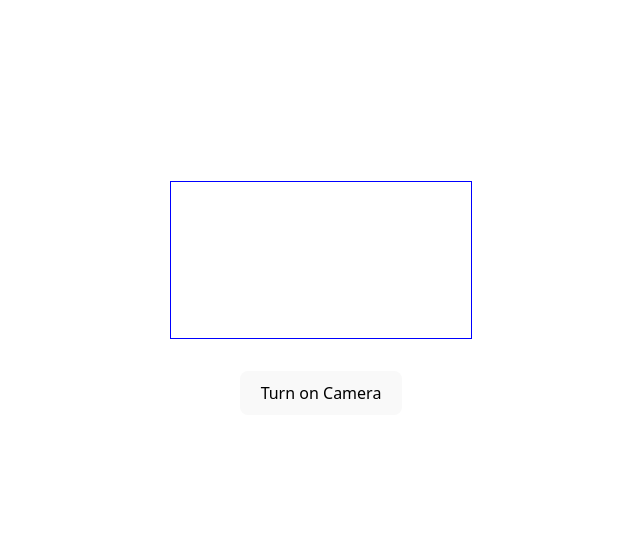
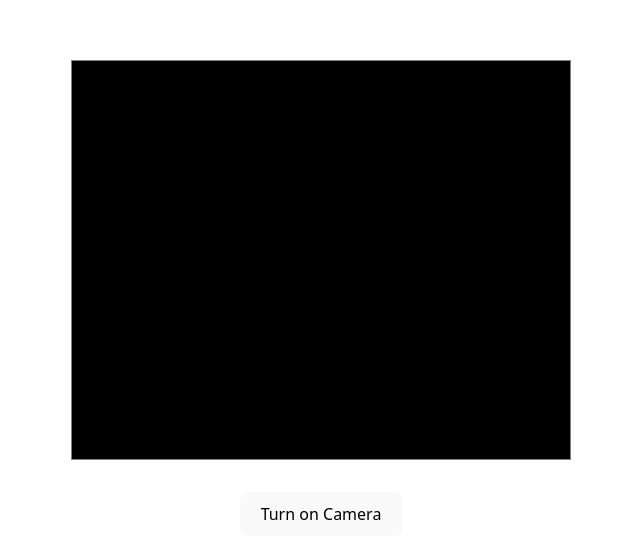
Before and after one commit to LetMeDream/FaceAPI, a React (Vite) app: page / in a window 1280 px wide. Shown: the part 102-660 px from the top of the page, without its empty margins (319-959 px from the left). Built offline with nearby package versions, Linux system fonts and the light colour scheme.

Commit message:
feat: add initial logic

```diff
--- a/src/App.jsx
+++ b/src/App.jsx
@@ -1,10 +1,114 @@
-import { useState } from 'react'
+import { useState, useEffect } from 'react'
 import './App.css'
 import CameraContainer from './components/CameraContainer/CameraContainer'
 import { Toaster, toast } from 'react-hot-toast'
+import * as faceapi from 'face-api.js'
 
 function App() {
   const [isCameraShown, setIsCameraShown] = useState(false)
+  const [faceRectangle, setFaceRectangle] = useState({
+    topLeft: { x: 0, y: 0},
+    bottomRight: { x: 0, y: 0}
+  })
+
+  /* Compare coordinates of the corners of two rectangles */
+  const areRectanglesDifferent = (rect1, rect2) => {
+    return (
+      rect1.topLeft.x !== rect2.topLeft.x ||
+      rect1.topLeft.y !== rect2.topLeft.y ||
+      rect1.bottomRight.x !== rect2.bottomRight.x ||
+      rect1.bottomRight.y !== rect2.bottomRight.y
+    )
+  }
+
+  /* Loading Models and Triggering detections */
+  useEffect(() => {
+    setTimeout(() => {
+      const video = document.getElementById('video')
+      const canvas = document.getElementById('overlay')
+      // const context = canvas.getContext('2d');
+
+      async function detect () {
+        // console here gives an array of undefined
+
+        if (video && canvas) {
+          const dims = faceapi.matchDimensions(canvas, video, true);
+
+          const fullFaceDescriptions = await faceapi.detectAllFaces(video)
+            .withFaceLandmarks()
+            .withFaceDescriptors()
+            // .withFaceExpressions()
+
+          const resizedResults = faceapi.resizeResults(fullFaceDescriptions, dims);
+
+          // context.clearRect(0, 0, canvas.width, canvas.height);
+          faceapi.draw.drawDetections(canvas, resizedResults);
+          faceapi.draw.drawFaceLandmarks(canvas, fullFaceDescriptions);
+          // faceapi.draw.drawFaceExpressions(canvas, fullFaceDescriptions, 0.05);
+
+
+          /* Storing rectangle position */
+          if (resizedResults[0]) {
+            const newFaceRectangle = {
+              topLeft: {
+                x: resizedResults[0].detection.box.topLeft.x,
+                y: resizedResults[0].detection.box.topLeft.y
+              },
+              bottomRight: {
+                x: resizedResults[0].detection.box.bottomRight.x,
+                y: resizedResults[0].detection.box.bottomRight.y
+              }
+            }
+
+            // Check if the new coordinates are different from the current ones
+            if (areRectanglesDifferent(newFaceRectangle, faceRectangle)) {
+              setFaceRectangle(newFaceRectangle)
+            }
+          } else if (areRectanglesDifferent(faceRectangle, { topLeft: { x: 0, y: 0 }, bottomRight: { x: 0, y: 0 } } )) {
+            setFaceRectangle({
+              topLeft: { x: 0, y: 0 },
+              bottomRight: { x: 0, y: 0 }
+            })
+          }
+
+          // console.log(fullFaceDescriptions)
+        }
+
+        // requestAnimationFrame(detect);
+        setTimeout(detect, 100)
+      }
+
+      if (isCameraShown) {
+
+        const MODEL_URL = "/models";
+        Promise.all([
+            faceapi.nets.ssdMobilenetv1.loadFromUri(MODEL_URL),
+            faceapi.nets.faceRecognitionNet.loadFromUri(MODEL_URL),
+            faceapi.nets.faceLandmark68Net.loadFromUri(MODEL_URL),
+            faceapi.nets.faceExpressionNet.loadFromUri(MODEL_URL)
+        ]).then(async () => {
+            detect()
+        }).catch((err) => {
+            console.log(err)
+        });
+      }
+
+
+    }, 1500)
+  }, [isCameraShown])
+
+  /* Tracking fdace rectangle */
+  useEffect(() => {
+    console.log(faceRectangle)
+  }, [
+    faceRectangle,
+    faceRectangle?.topLeft?.x,
+    faceRectangle?.topLeft?.y,
+    faceRectangle?.bottomRight?.x,
+    faceRectangle?.bottomRight?.y,
+  ])
+
+
 
   const activateCamera = async () => {
     if (!isCameraShown){
--- a/src/components/CameraContainer/CameraContainer.css
+++ b/src/components/CameraContainer/CameraContainer.css
@@ -1,8 +1,27 @@
+* {
+  margin:0;
+  box-sizing: border-box;
+}
+
 .camera-container {
   max-width: min(100%, 600px);
-  border: 1px solid blue;
+  width:500px;
+  height: 400px;
+  position: relative;
+  background-color: aqua;
 }
 
 #video {
-  max-width: 100%
+  width: 100%;
+  height: 400px;
+  background-color: black;
 }
+
+#overlay {
+  border: 1px solid gray;
+  position: absolute;
+  top:0;
+  left:0;
+  width: 100%;
+  height: 400px;
+}
--- a/src/components/CameraContainer/CameraContainer.jsx
+++ b/src/components/CameraContainer/CameraContainer.jsx
@@ -11,6 +11,9 @@ const CameraContainer = () => {
             id="video"
             className="camera"
           ></video>
+          <canvas
+            id='overlay'
+          />
         </div>
 
   )
```
